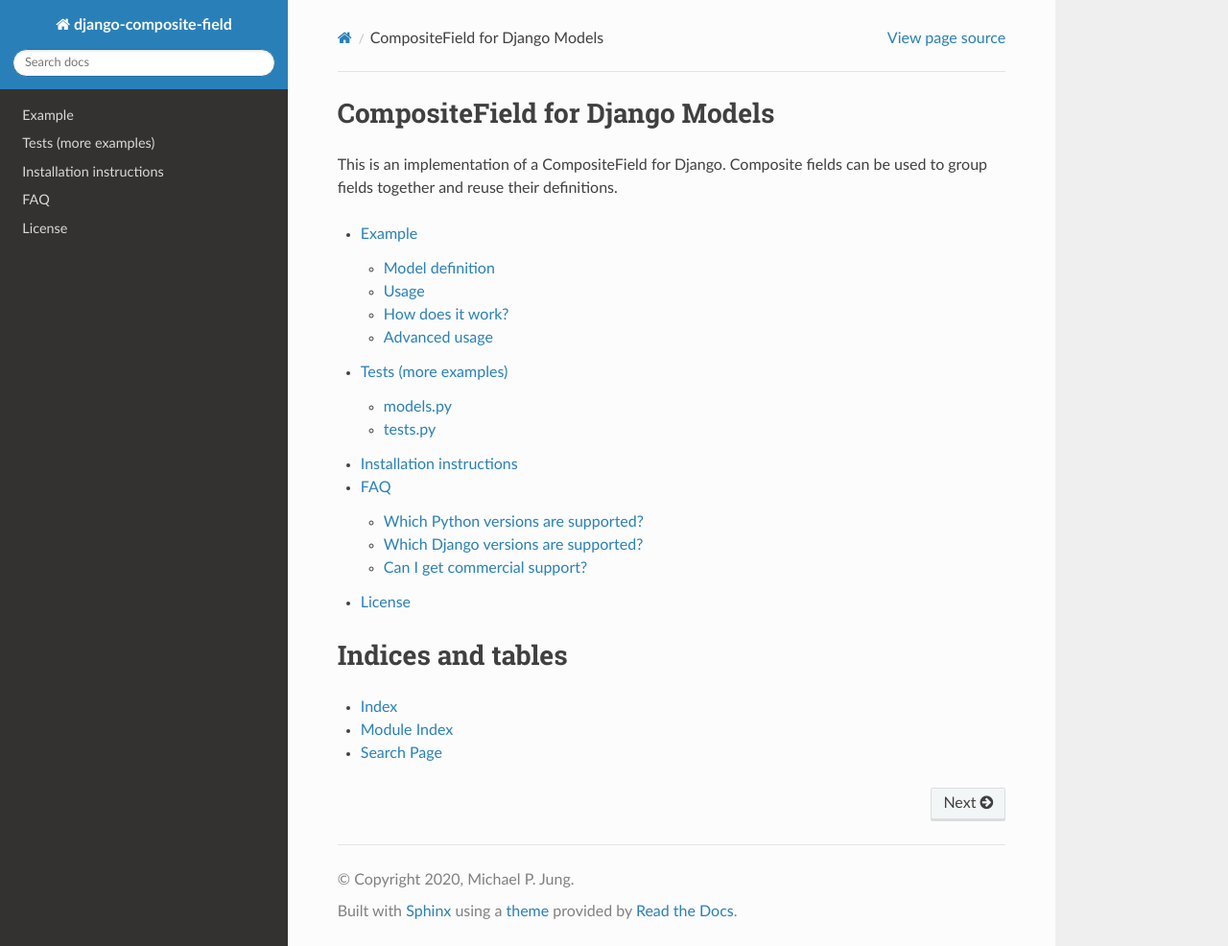
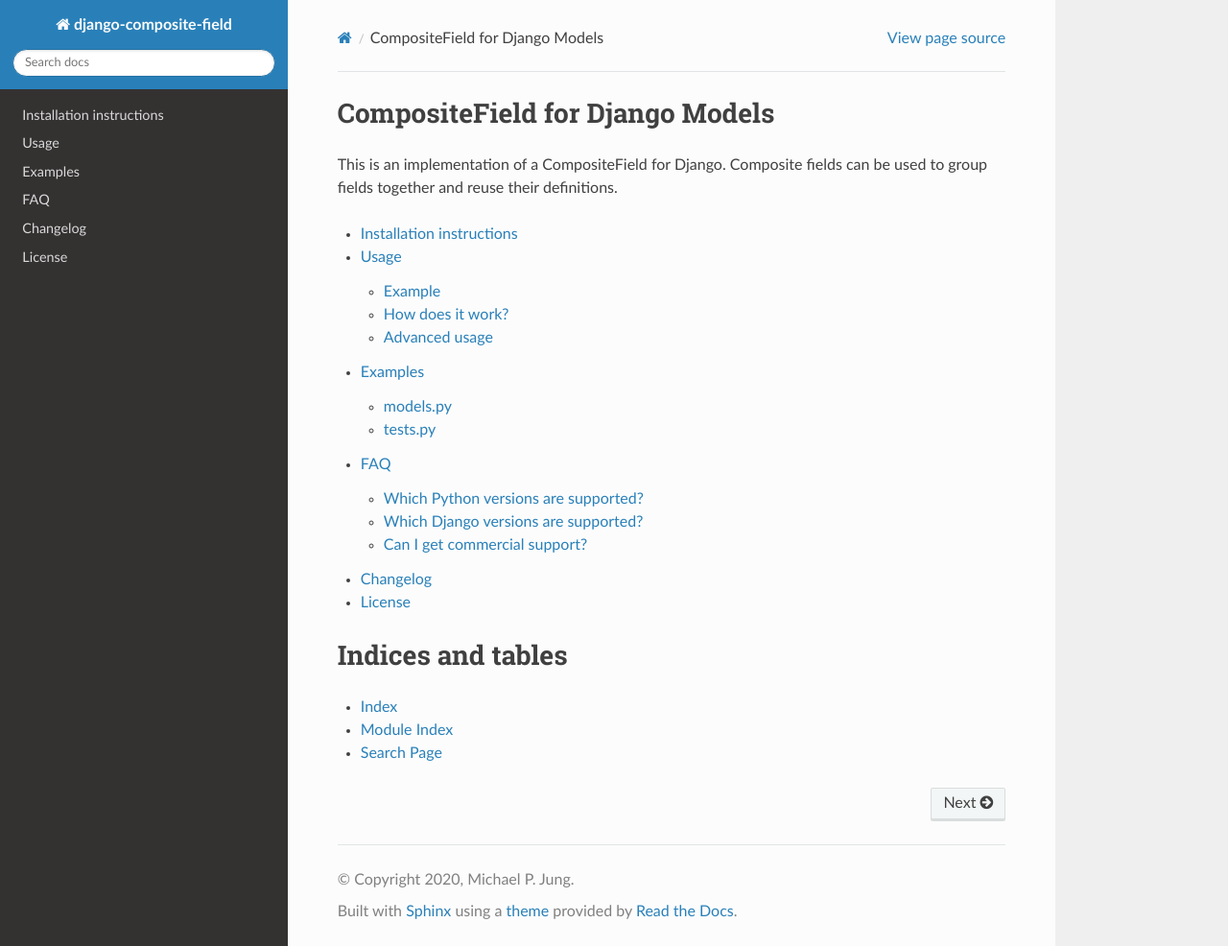
Before and after one commit to bikeshedder/django-composite-field, a Sphinx documentation site: the page built from docs/source/index.rst, in a window 1280 px wide and 986 px high. Shown: the whole window at 96% size. Built offline with Sphinx 7.4.7 and the Read the Docs theme 2.0.0, drawn with Linux system fonts in a browser that asks for light colours.

Commit message:
Rename documentation chapters and add changelog

```diff
--- /dev/null
+++ b/docs/source/changelog.rst
@@ -0,0 +1,6 @@
+.. _changelog
+
+Changelog
+=========
+
+.. include:: ../../CHANGELOG
--- a/docs/source/index.rst
+++ b/docs/source/index.rst
@@ -12,10 +12,11 @@
 .. toctree::
     :maxdepth: 2
 
-    example.rst
-    tests.rst
     install.rst
+    usage.rst
+    examples.rst
     faq.rst
+    changelog.rst
     license.rst
 
 Indices and tables
--- a/docs/source/example.rst
+++ b/docs/source/usage.rst
@@ -1,9 +1,9 @@
 .. _example:
 
+Usage
+=====
+
 Example
-=======
-
-Model definition
 ----------------
 
 .. code-block:: python
@@ -15,11 +15,6 @@
     class Place(models.Model):
         name = models.CharField(max_length=10)
         coord = CoordField()
-
-Usage
------
-
-.. code-block:: python
 
     p = Place(name='Foo', coord_x=42, coord_y=0)
     q = Place(name='Foo', coord=p.coord)
```
Also changed, not shown: docs/source/examples.rst (renamed from docs/source/tests.rst, +5 -2 lines).
